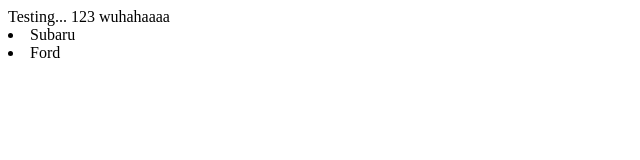
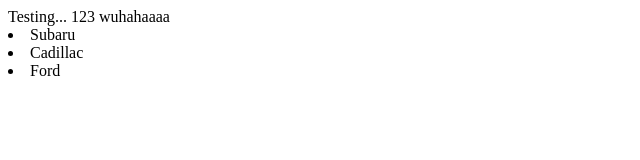
Before and after one commit to thecoolstoneman/NewGitTest, a plain HTML site: page Page1.html in a window 1280 px wide. Shown: the full height of the page, 0-640 px from the left. Drawn offline with Linux system fonts and the light colour scheme.

Commit message:
Added Cadillac

```diff
--- a/Page1.html
+++ b/Page1.html
@@ -3,6 +3,7 @@
 		Testing... 123
 		wuhahaaaa
 		<li>Subaru</li>
+		<li>Cadillac</li>
 		<li>Ford</li>
 	</body>
 </html>
```
